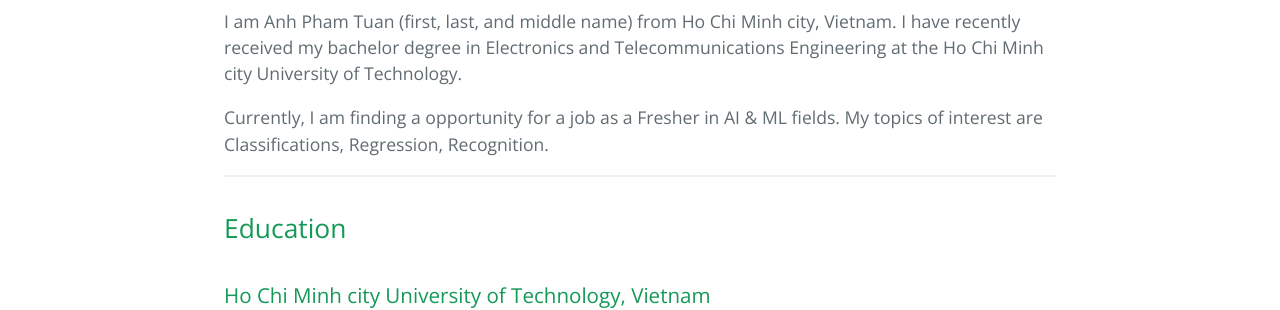
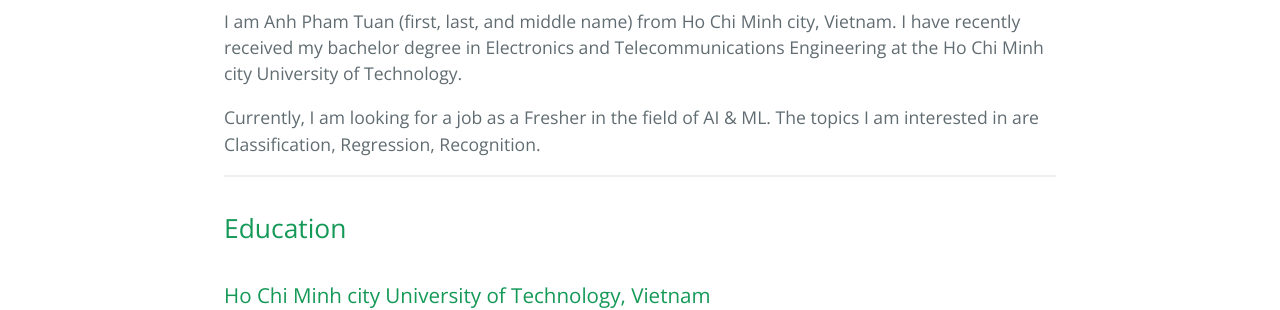
Before and after one commit to AnhPhTu/AnhPhTu.github.io, a Jekyll site: the page built from index.md, in a window 1280 px wide. Shown: the part 413-723 px from the top of the page. Built offline with Jekyll 4.4.1, drawn with Linux system fonts in a browser that asks for light colours.

Commit message:
Update index.md

```diff
--- a/index.md
+++ b/index.md
@@ -11,7 +11,7 @@ layout: home
 
 I am Anh Pham Tuan (first, last, and middle name) from Ho Chi Minh city, Vietnam. I have recently received my bachelor degree in Electronics and Telecommunications Engineering at the Ho Chi Minh city University of Technology.
 
-Currently, I am finding a opportunity for a job as a Fresher in AI & ML fields. My topics of interest are Classifications, Regression, Recognition.
+Currently, I am looking for a job as a Fresher in the field of AI & ML. The topics I am interested in are Classification, Regression, Recognition.
 
 
 ------
```
